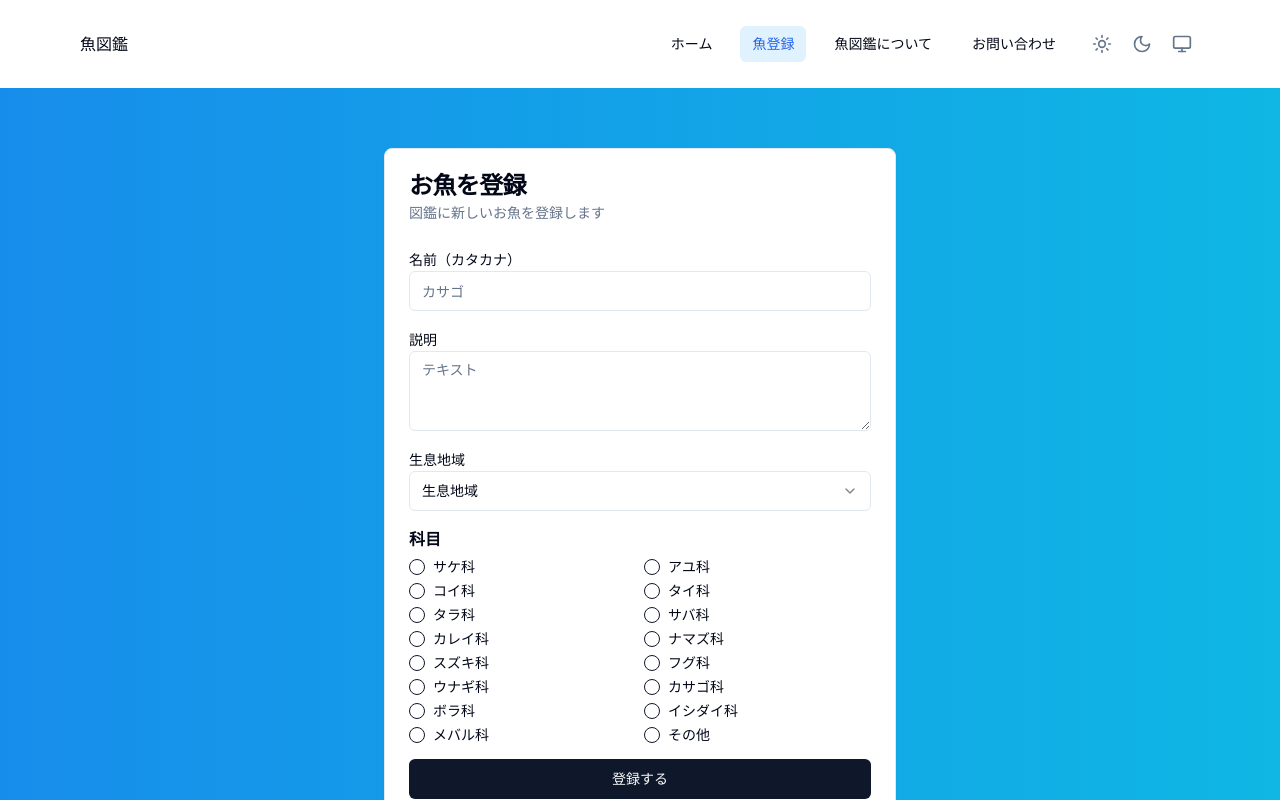
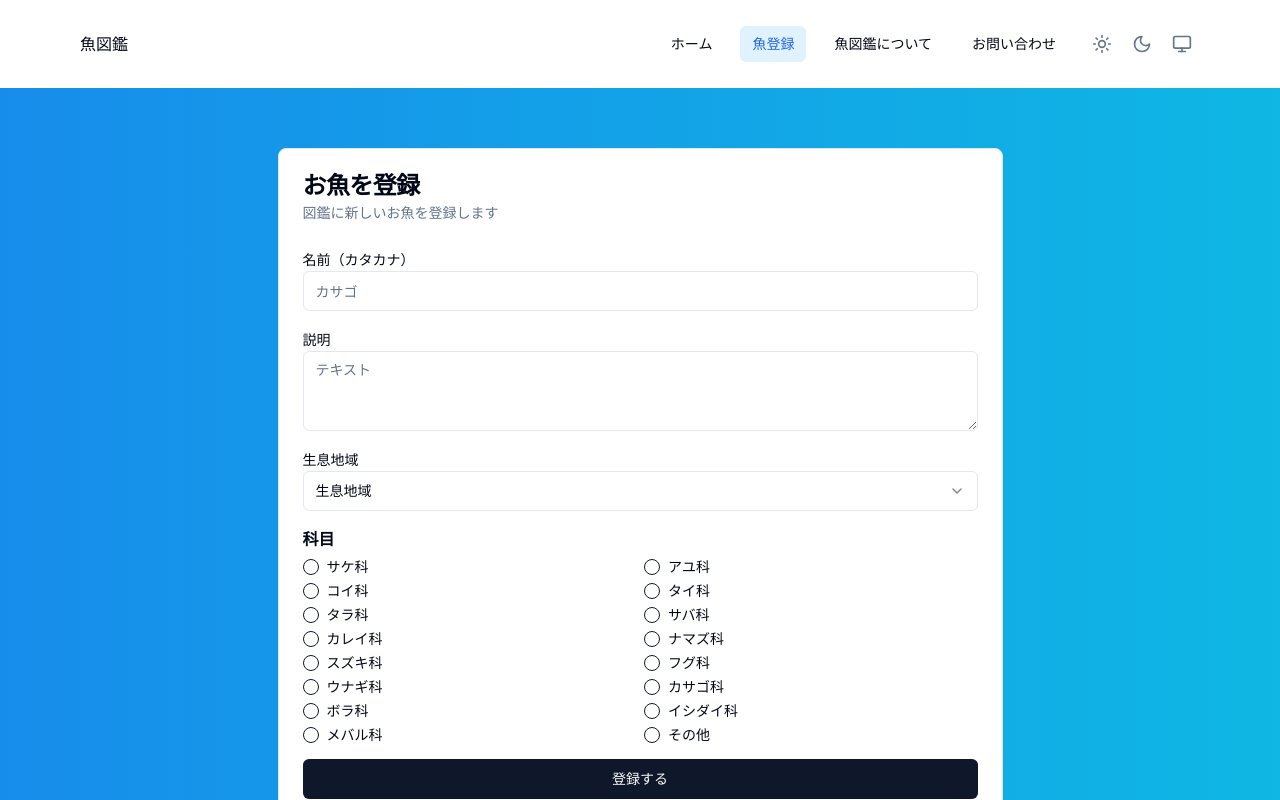
Before and after one commit to ozawakota/sakana-app, a Next.js app in the folder sakana/: page /register-fish in a window 1280 px wide. Shown: the top 800 px of the page. Built offline with nearby package versions, Linux system fonts and the light colour scheme.

Commit message:
幅を広げる

```diff
--- a/sakana/src/app/register-fish/myPage.tsx
+++ b/sakana/src/app/register-fish/myPage.tsx
@@ -76,7 +76,7 @@ export default function RegisterFish() {
 
   return (
     <div className="flex items-center justify-center">
-      <Card className="w-full max-w-lg">
+      <Card className="w-full sm:max-w-[725px]">
         <CardHeader>
           <CardTitle>お魚を登録</CardTitle>
           <CardDescription>図鑑に新しいお魚を登録します</CardDescription>
```
